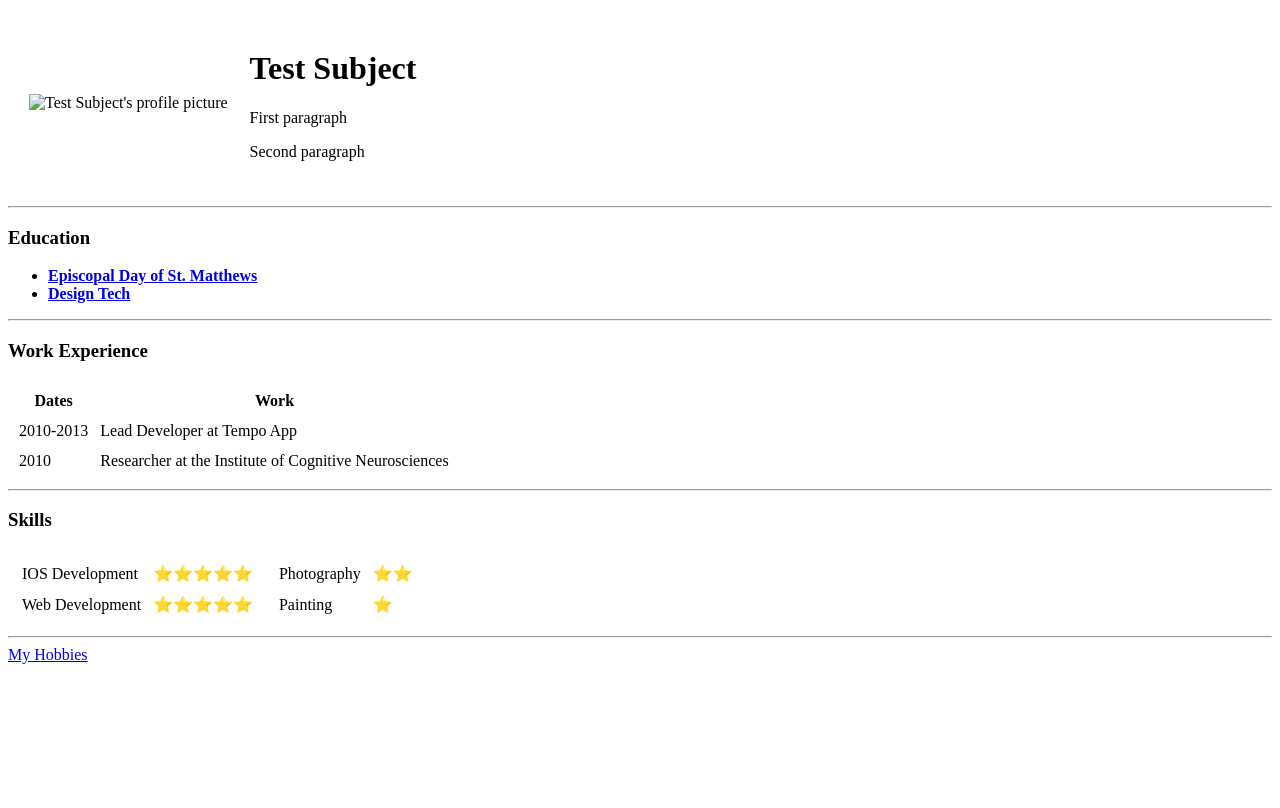
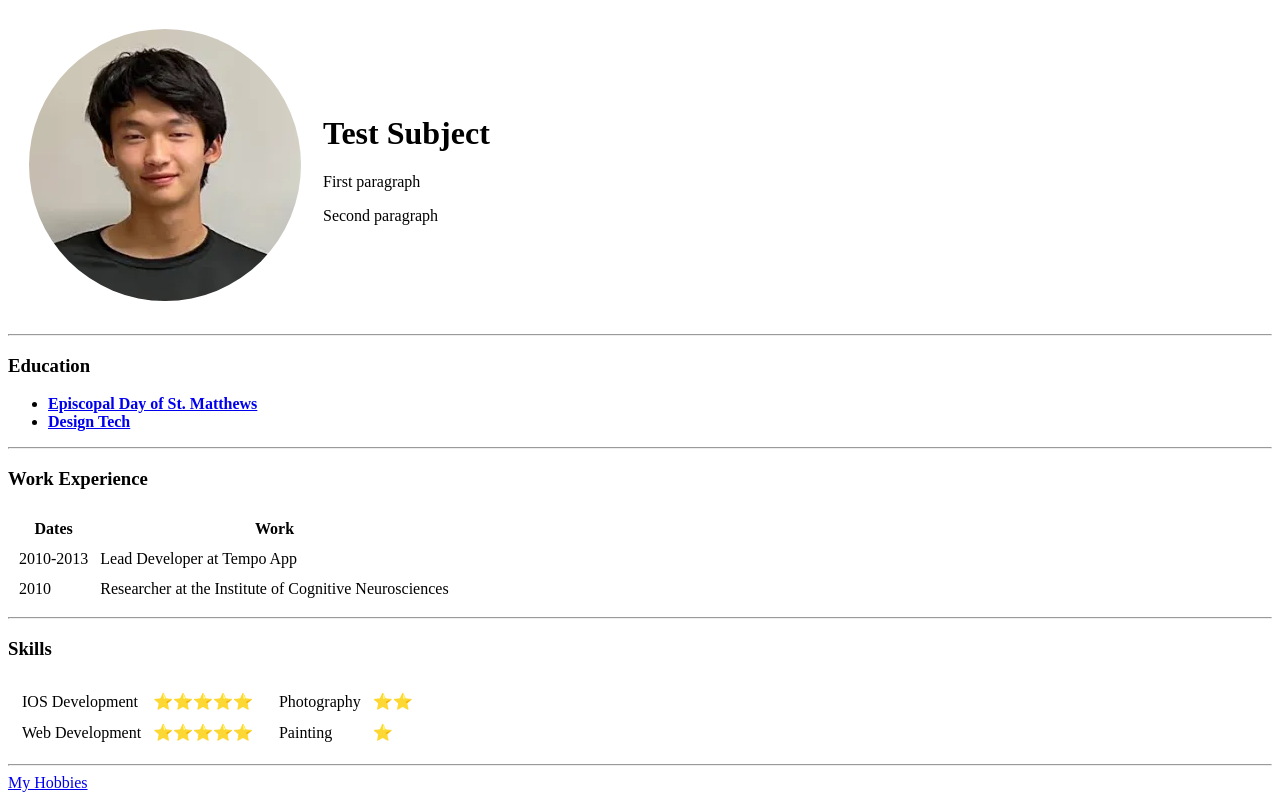
Before and after one commit to yamatooo0/cv, a plain HTML site: page index.html in a window 1280 px wide. Drawn offline with Linux system fonts and the light colour scheme.

Commit message:
Update index.html

```diff
--- a/index.html
+++ b/index.html
@@ -9,7 +9,7 @@
 <body>
   <table cellspacing="20">
     <tr>
-      <td><img src="Screen Shot 2022-06-09 at 12.22.00 PM-modified.png" alt="Test Subject's profile picture"></td>
+      <td><img src="images/Screen Shot 2022-06-09 at 12.22.00 PM-modified.png" alt="Test Subject's profile picture"></td>
       <td>  <h1> Test Subject </h1>
         <p> First paragraph </p>
         <p> Second paragraph </p></td>
```
